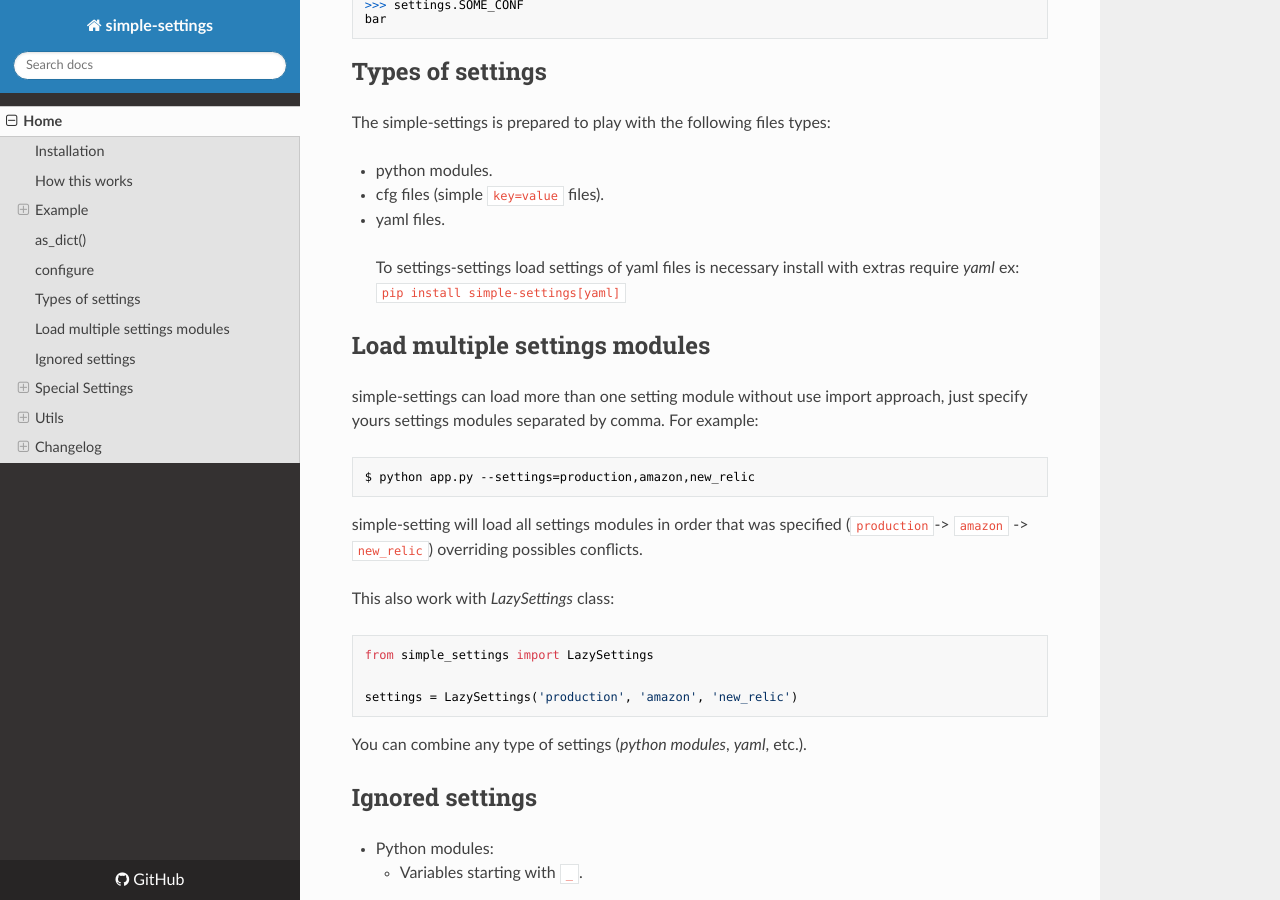
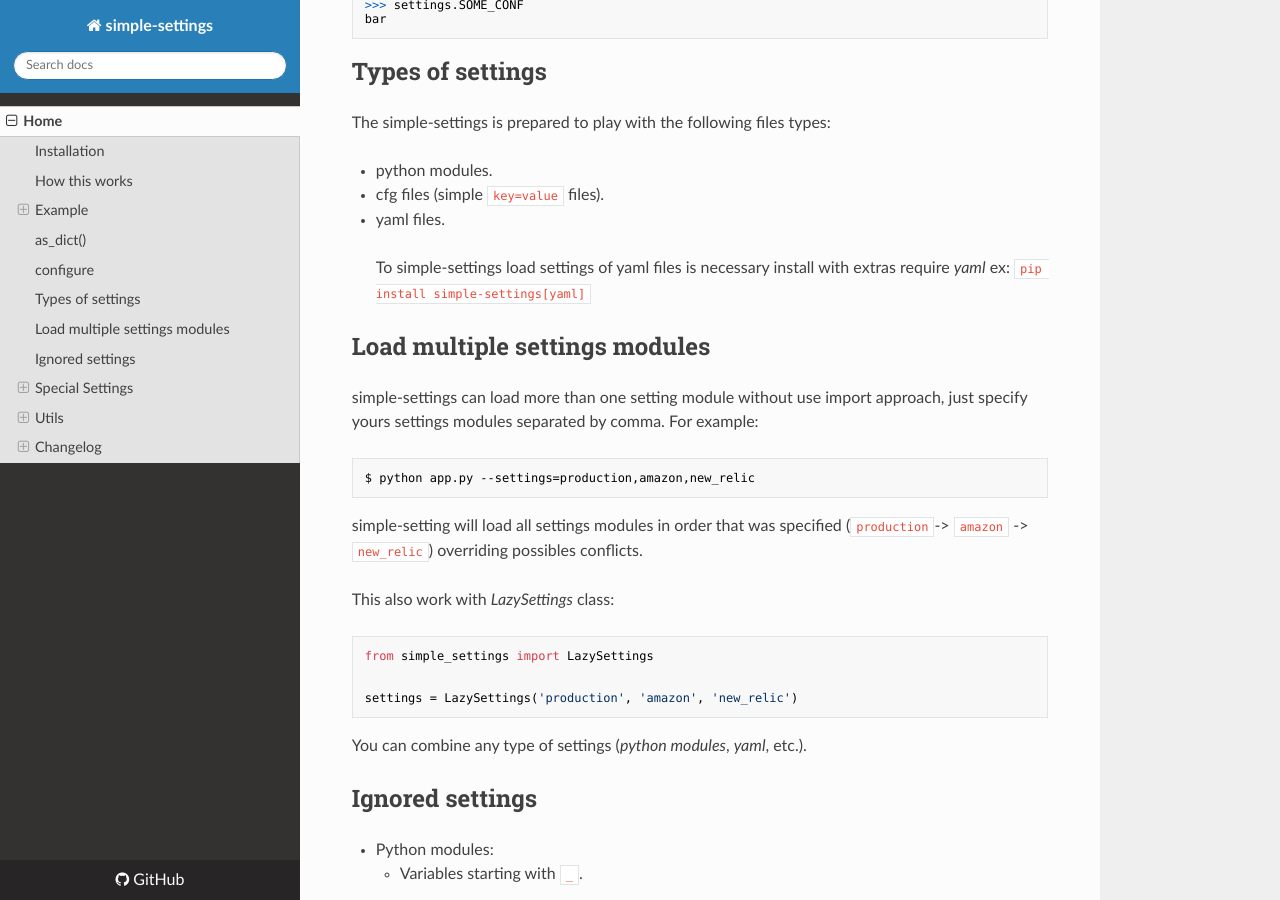
Before and after one commit to drgarcia1986/simple-settings, an MkDocs documentation site: the page built from docs/index.md, in a window 1280 px wide and 900 px high, scrolled down 2648 px. Built offline with MkDocs 1.6.1, drawn with Linux system fonts in a browser that asks for light colours; nearby versions of some CDN libraries; old or Windows-style settings are respelled for this version of MkDocs.

Commit message:
fix typo in documentation

```diff
--- a/docs/index.md
+++ b/docs/index.md
@@ -117,7 +117,7 @@ The simple-settings is prepared to play with the following files types:
 * cfg files (simple `key=value` files).
 * yaml files.
 
-> To settings-settings load settings of yaml files is necessary install with extras require _yaml_ ex: `pip install simple-settings[yaml]`
+> To simple-settings load settings of yaml files is necessary install with extras require _yaml_ ex: `pip install simple-settings[yaml]`
 
 ## Load multiple settings modules
 simple-settings can load more than one setting module without use import approach, just specify yours settings modules separated by comma.
```
